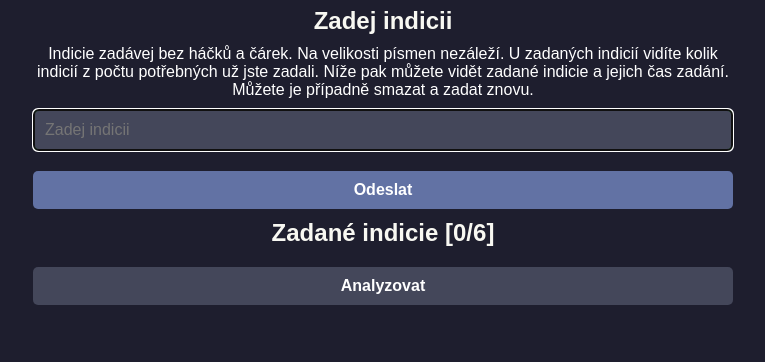
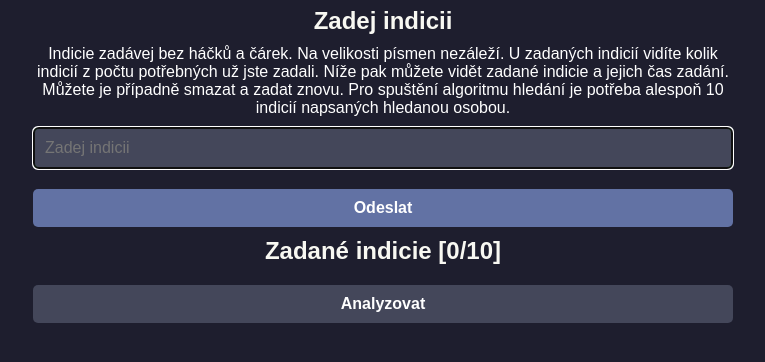
Before and after one commit to JedlaTypek/indicie, a plain HTML site: page index.html in a window 1280 px wide. Shown: the part 110-472 px from the top of the page, without its empty margins (257-1022 px from the left). Drawn offline with Linux system fonts and the light colour scheme.

Commit message:
Changed clues

```diff
--- a/app.js
+++ b/app.js
@@ -5,13 +5,17 @@ let status = 1; // 1 = entering clues, 2 = loading, 3 = end
 let timeLeft = 1800000; // 30 minut
 
 const clues = [
-    "1",
-    "2",
-    "3",
-    "4",
-    "5",
-    "6"
-]
+    "orchidej muze za chyby v systemu",
+    "jestli me odvedou jdete po mych stopach",
+    "je tady vic jdete vic do hloubi",
+    "budu mit novy domov",
+    "jdu do bunkru snad me nenajdou",
+    "vim o nich vse",
+    "jsou tu vsude",
+    "svet vs orchidej",
+    "musim koncit",
+    "vim kde jsou"
+];
 
 let storedClues, times;
 
@@ -29,7 +33,7 @@ function addClue() {
         if(storedClues.includes(input.value)){
             errorMessage.innerText = 'Tuto indicii už jsi zadal. Zadej jinou.'
         } else{
-            storedClues.push(input.value);
+            storedClues.push(input.value.toLowerCase());
             localStorage.setItem("clues", JSON.stringify(storedClues));
             // přidání času
             let now = new Date();
--- a/index.html
+++ b/index.html
@@ -26,7 +26,6 @@
             border-radius: 50px;
             max-width: 800px;
             width: 100%;
-            box-shadow: 0 0 10px rgba(0, 0, 0, 0.2);
         }
 
         h1, h2 {
@@ -114,7 +113,7 @@
     <main id="main">
         <h1>Kvantový superhledač</h1>
         <h2>Zadej indicii</h2>
-        <p class="align-center">Indicie zadávej bez háčků a čárek. Na velikosti písmen nezáleží. U zadaných indicií vidíte kolik indicií z počtu potřebných už jste zadali. Níže pak můžete vidět zadané indicie a jejich čas zadání. Můžete je případně smazat a zadat znovu.</p>
+        <p class="align-center">Indicie zadávej bez háčků a čárek. Na velikosti písmen nezáleží. U zadaných indicií vidíte kolik indicií z počtu potřebných už jste zadali. Níže pak můžete vidět zadané indicie a jejich čas zadání. Můžete je případně smazat a zadat znovu. Pro spuštění algoritmu hledání je potřeba alespoň 10 indicií napsaných hledanou osobou.</p>
         <input type="text" id="input" placeholder="Zadej indicii">
         <button id="submit">Odeslat</button>
         <h2>Zadané indicie [<span id="clueCount"></span>/<span id="allClues"></span>]</h2>
```
Also changed, not shown: 1 other file.
